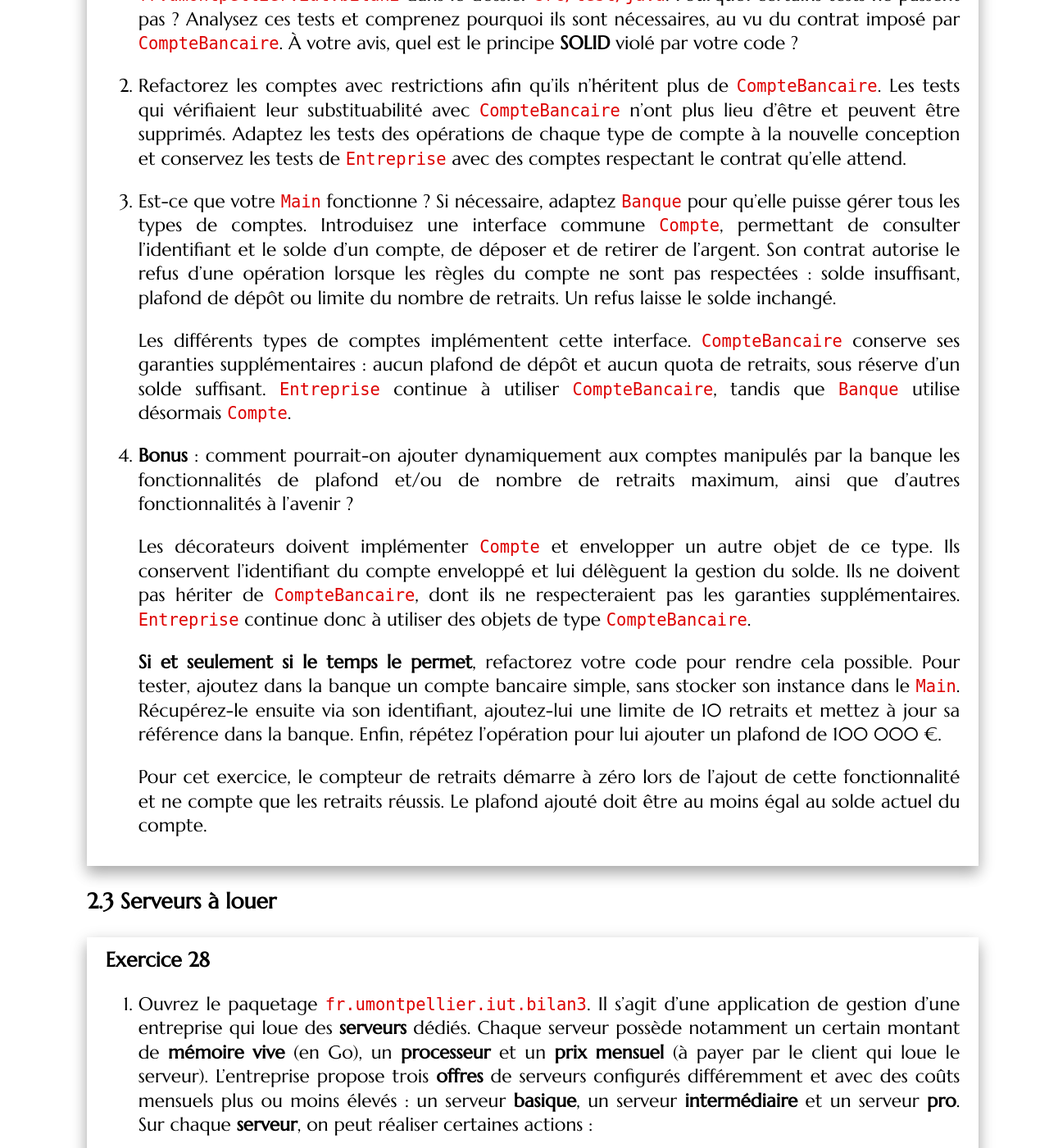
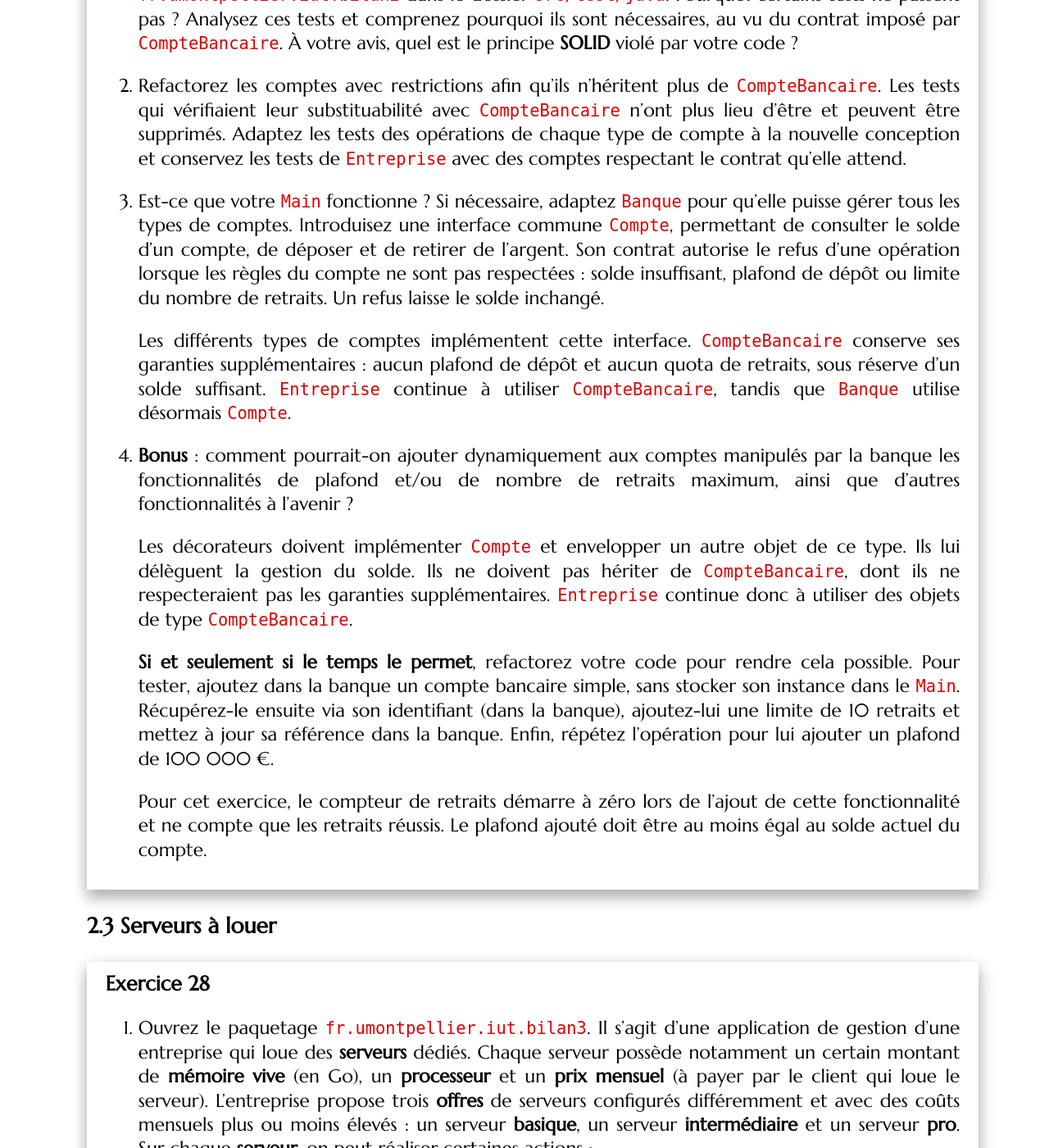
Before and after one commit to mgasquet/R304-QualiteDeveloppement, a Jekyll site: the page built from tutorials/tutorial3.md, in a window 1280 px wide and 1400 px high, scrolled down 55577 px. Shown: the whole window at 82% size. Built offline with Jekyll 4.4.1, drawn with Linux system fonts in a browser that asks for light colours; some web fonts are replaced.

Commit message:
Modifications diverses

```diff
--- a/tutorials/tutorial3.md
+++ b/tutorials/tutorial3.md
@@ -1459,15 +1459,15 @@ Les classes `Entreprise` et `Banque` manipulent des objets de type `CompteBancai
 
 2. Refactorez les comptes avec restrictions afin qu'ils n'héritent plus de `CompteBancaire`. Les tests qui vérifiaient leur substituabilité avec `CompteBancaire` n'ont plus lieu d'être et peuvent être supprimés. Adaptez les tests des opérations de chaque type de compte à la nouvelle conception et conservez les tests de `Entreprise` avec des comptes respectant le contrat qu'elle attend.
 
-3. Est-ce que votre `Main` fonctionne ? Si nécessaire, adaptez `Banque` pour qu'elle puisse gérer tous les types de comptes. Introduisez une interface commune `Compte`, permettant de consulter l'identifiant et le solde d'un compte, de déposer et de retirer de l'argent. Son contrat autorise le refus d'une opération lorsque les règles du compte ne sont pas respectées : solde insuffisant, plafond de dépôt ou limite du nombre de retraits. Un refus laisse le solde inchangé.
+3. Est-ce que votre `Main` fonctionne ? Si nécessaire, adaptez `Banque` pour qu'elle puisse gérer tous les types de comptes. Introduisez une interface commune `Compte`, permettant de consulter le solde d'un compte, de déposer et de retirer de l'argent. Son contrat autorise le refus d'une opération lorsque les règles du compte ne sont pas respectées : solde insuffisant, plafond de dépôt ou limite du nombre de retraits. Un refus laisse le solde inchangé.
 
    Les différents types de comptes implémentent cette interface. `CompteBancaire` conserve ses garanties supplémentaires : aucun plafond de dépôt et aucun quota de retraits, sous réserve d'un solde suffisant. `Entreprise` continue à utiliser `CompteBancaire`, tandis que `Banque` utilise désormais `Compte`.
 
 4. **Bonus** : comment pourrait-on ajouter dynamiquement aux comptes manipulés par la banque les fonctionnalités de plafond et/ou de nombre de retraits maximum, ainsi que d'autres fonctionnalités à l'avenir ?
 
-   Les décorateurs doivent implémenter `Compte` et envelopper un autre objet de ce type. Ils conservent l'identifiant du compte enveloppé et lui délèguent la gestion du solde. Ils ne doivent pas hériter de `CompteBancaire`, dont ils ne respecteraient pas les garanties supplémentaires. `Entreprise` continue donc à utiliser des objets de type `CompteBancaire`.
-
-   **Si et seulement si le temps le permet**, refactorez votre code pour rendre cela possible. Pour tester, ajoutez dans la banque un compte bancaire simple, sans stocker son instance dans le `Main`. Récupérez-le ensuite via son identifiant, ajoutez-lui une limite de 10 retraits et mettez à jour sa référence dans la banque. Enfin, répétez l'opération pour lui ajouter un plafond de 100 000 €.
+   Les décorateurs doivent implémenter `Compte` et envelopper un autre objet de ce type. Ils lui délèguent la gestion du solde. Ils ne doivent pas hériter de `CompteBancaire`, dont ils ne respecteraient pas les garanties supplémentaires. `Entreprise` continue donc à utiliser des objets de type `CompteBancaire`.
+
+   **Si et seulement si le temps le permet**, refactorez votre code pour rendre cela possible. Pour tester, ajoutez dans la banque un compte bancaire simple, sans stocker son instance dans le `Main`. Récupérez-le ensuite via son identifiant (dans la banque), ajoutez-lui une limite de 10 retraits et mettez à jour sa référence dans la banque. Enfin, répétez l'opération pour lui ajouter un plafond de 100 000 €.
 
    Pour cet exercice, le compteur de retraits démarre à zéro lors de l'ajout de cette fonctionnalité et ne compte que les retraits réussis. Le plafond ajouté doit être au moins égal au solde actuel du compte.
 
```
